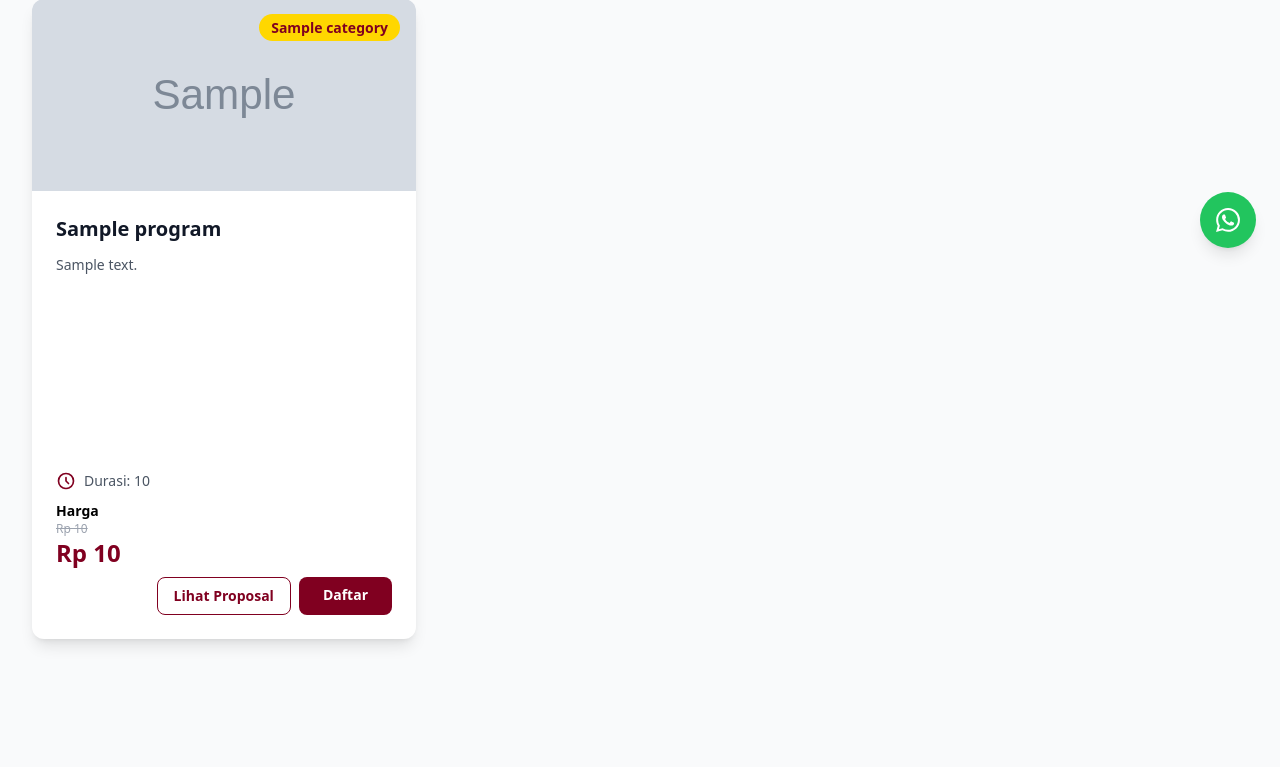
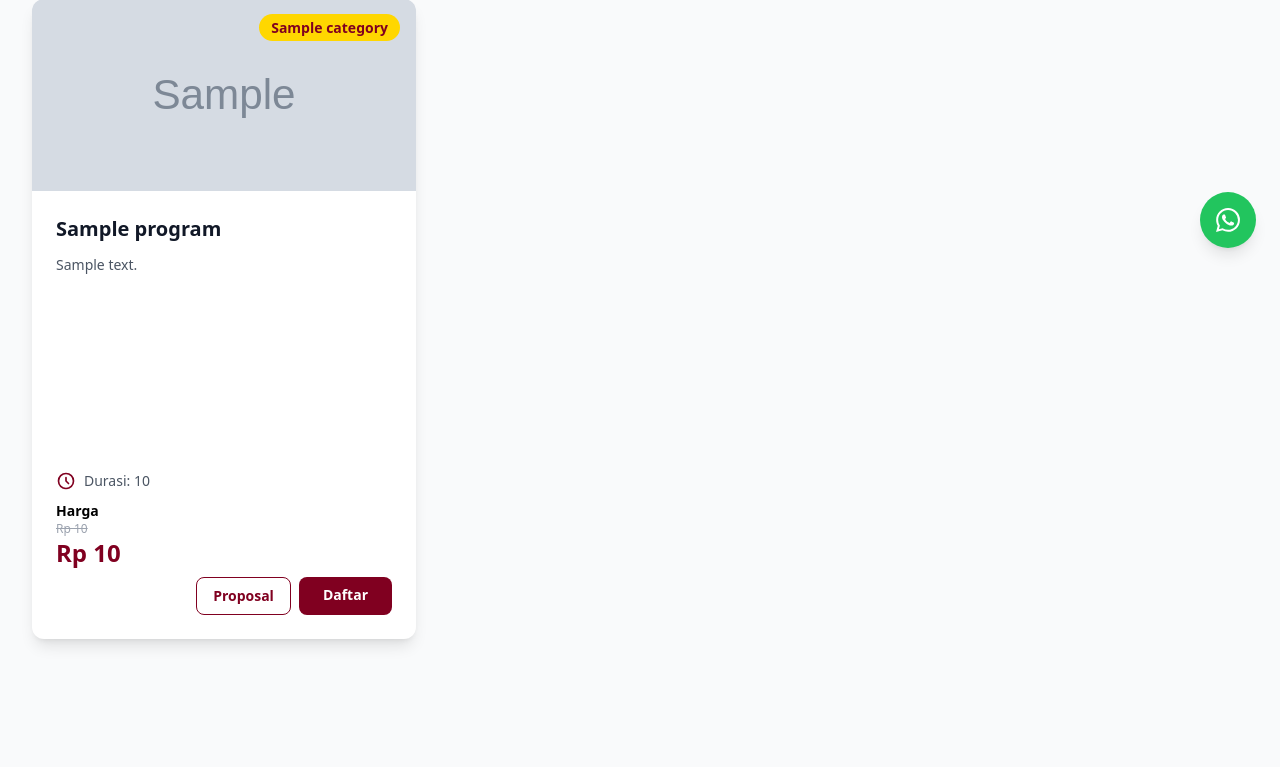
Before and after one commit to sinarta00/new_sinarta, a Laravel app: template resources/views/programs/index.blade.php in a window 1280 px wide. Shown: the part 528-1295 px from the top of the page. Run offline with Laravel 10, Linux system fonts and the light colour scheme; the template is opened without the code that fills it: most values are stand-ins (such as "Sample title", 1, 10 or a date in 2020); grey boxes marked "Sample" are stand-in pictures; style sheets or scripts are compiled from the project's sources.

Commit message:
ganti tombol propsal

```diff
--- a/resources/views/programs/index.blade.php
+++ b/resources/views/programs/index.blade.php
@@ -146,7 +146,7 @@
                                     <a href="{{ asset('storage/' . $program->pdf_file) }}"
                                         target="_blank"
                                         class="border border-maroon text-maroon px-4 py-2 rounded-lg hover:bg-maroon hover:text-white transition font-semibold text-sm">
-                                        Lihat Proposal
+                                        Proposal
                                     </a>
                                 @endif
 
```
